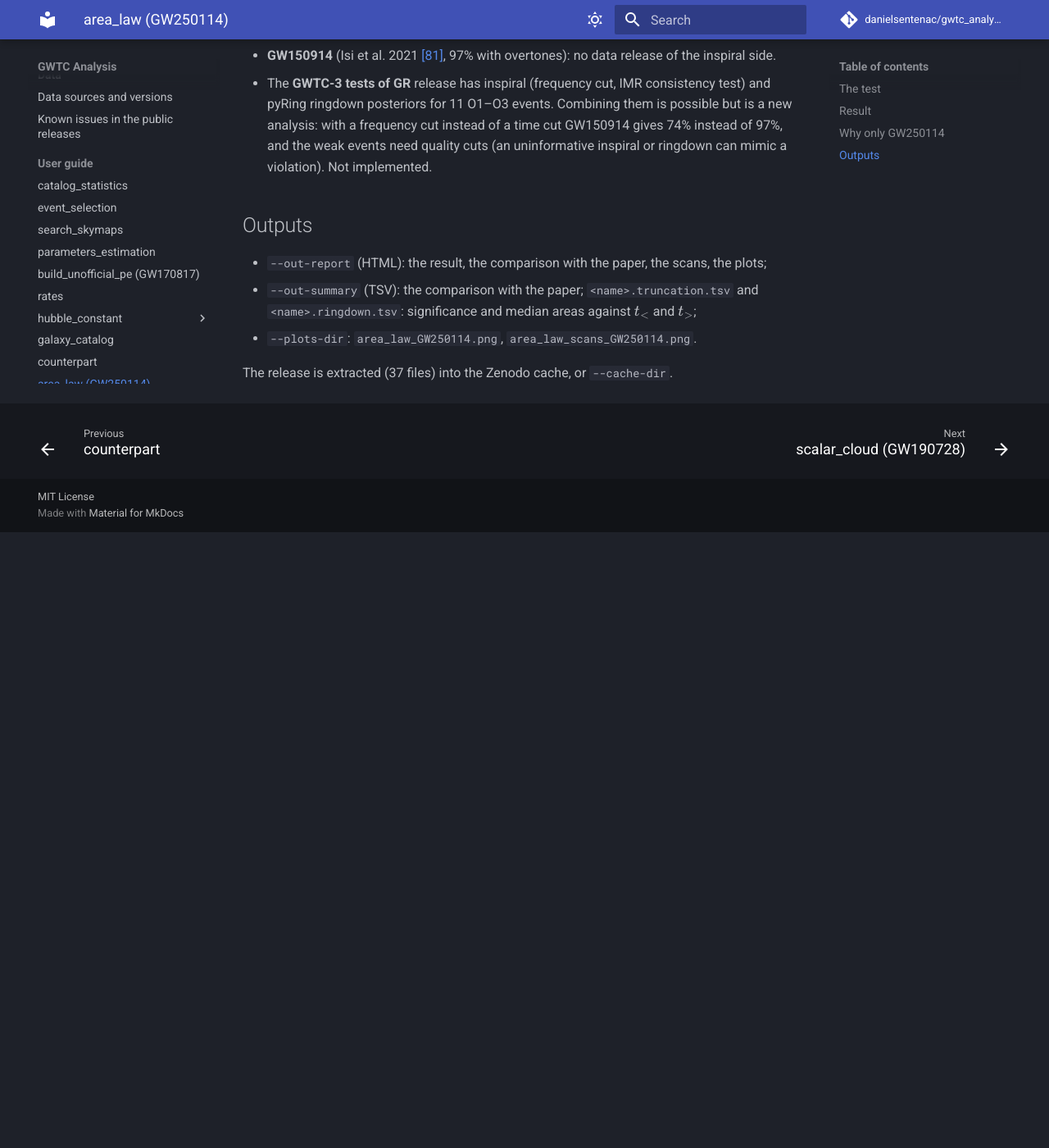
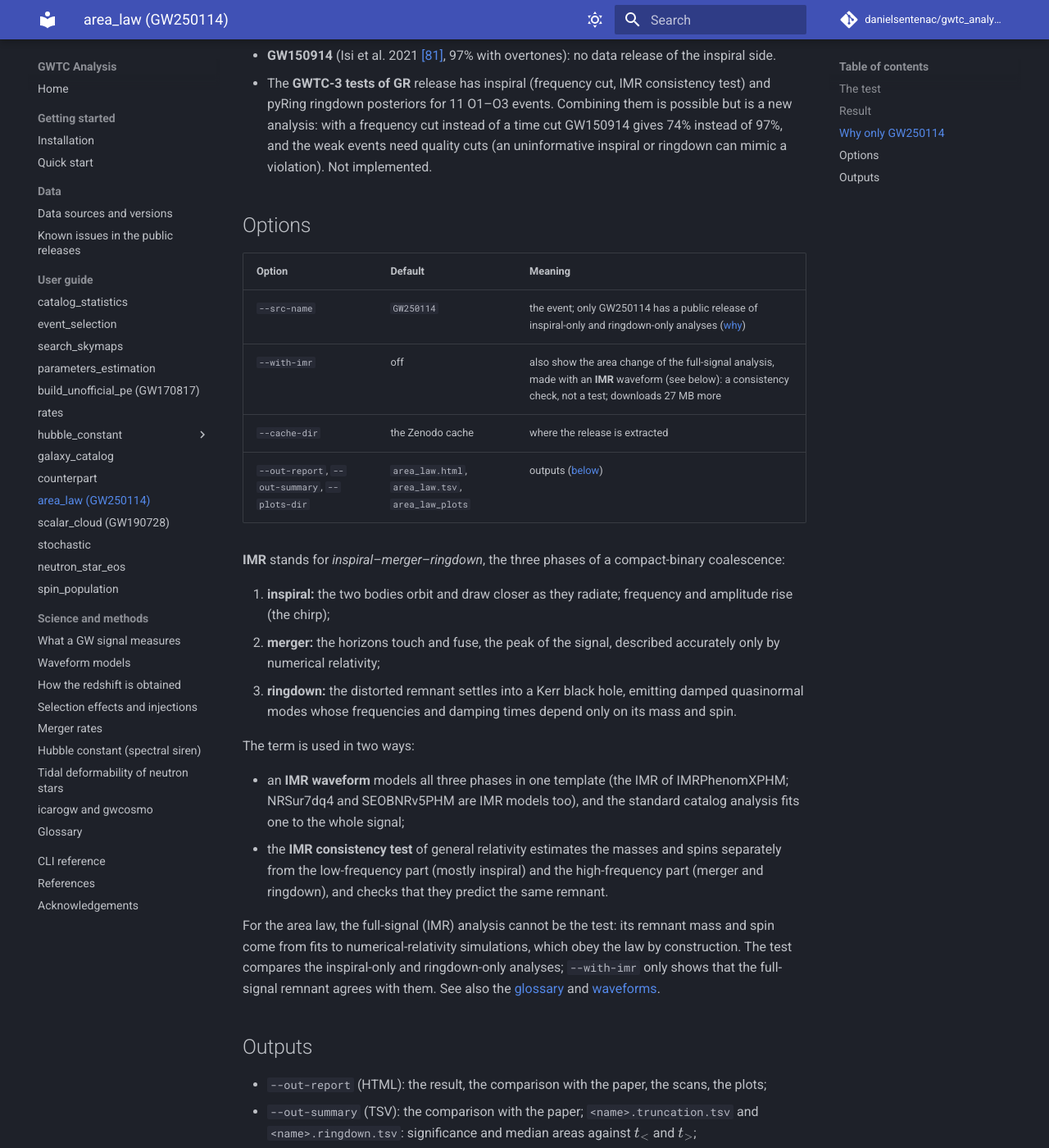
Before and after one commit to danielsentenac/gwtc_analysis, an MkDocs documentation site: the page built from docs/modes/area-law.md, in a window 1280 px wide and 1400 px high, scrolled down 2194 px. Shown: the whole window at 82% size. Built offline with MkDocs 1.6.1 and Material for MkDocs 9.7.7, drawn with Linux system fonts in a browser that asks for light colours; comment, search, counter and statistics services are not loaded; before the commit the page ends 2843 px from its top, so only the background shows below that.

Commit message:
docs: area_law options, IMR explained at --with-imr
Co-Authored-By: Claude Opus 5.5 <noreply@anthropic.com>

```diff
--- a/docs/modes/area-law.md
+++ b/docs/modes/area-law.md
@@ -70,6 +70,36 @@ enough SNR in both parts. Of the earlier results:
   frequency cut instead of a time cut GW150914 gives 74% instead of 97%, and the weak events need quality
   cuts (an uninformative inspiral or ringdown can mimic a violation). Not implemented.
 
+## Options
+
+| Option | Default | Meaning |
+|---|---|---|
+| `--src-name` | `GW250114` | the event; only GW250114 has a public release of inspiral-only and ringdown-only analyses ([why](#why-only-gw250114)) |
+| `--with-imr` | off | also show the area change of the full-signal analysis, made with an **IMR** waveform (see below): a consistency check, not a test; downloads 27 MB more |
+| `--cache-dir` | the Zenodo cache | where the release is extracted |
+| `--out-report`, `--out-summary`, `--plots-dir` | `area_law.html`, `area_law.tsv`, `area_law_plots` | outputs ([below](#outputs)) |
+
+**IMR** stands for *inspiral–merger–ringdown*, the three phases of a compact-binary coalescence:
+
+1. **inspiral:** the two bodies orbit and draw closer as they radiate; frequency and amplitude rise (the chirp);
+2. **merger:** the horizons touch and fuse, the peak of the signal, described accurately only by numerical
+   relativity;
+3. **ringdown:** the distorted remnant settles into a Kerr black hole, emitting damped quasinormal modes whose
+   frequencies and damping times depend only on its mass and spin.
+
+The term is used in two ways:
+
+- an **IMR waveform** models all three phases in one template (the IMR of IMRPhenomXPHM; NRSur7dq4 and SEOBNRv5PHM
+  are IMR models too), and the standard catalog analysis fits one to the whole signal;
+- the **IMR consistency test** of general relativity estimates the masses and spins separately from the
+  low-frequency part (mostly inspiral) and the high-frequency part (merger and ringdown), and checks that they
+  predict the same remnant.
+
+For the area law, the full-signal (IMR) analysis cannot be the test: its remnant mass and spin come from fits to
+numerical-relativity simulations, which obey the law by construction. The test compares the inspiral-only and
+ringdown-only analyses; `--with-imr` only shows that the full-signal remnant agrees with them. See also the
+[glossary](../science/glossary.md) and [waveforms](../science/waveforms.md).
+
 ## Outputs
 
 - `--out-report` (HTML): the result, the comparison with the paper, the scans, the plots;
```
Also changed, not shown: README.md (+1 -1 lines), docs/cli-reference.md (+1 -1 lines), 1 other file.
